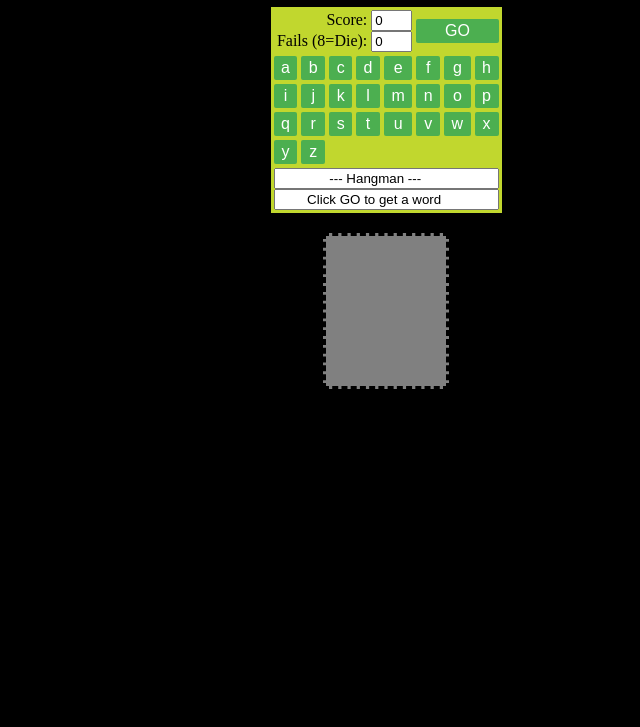
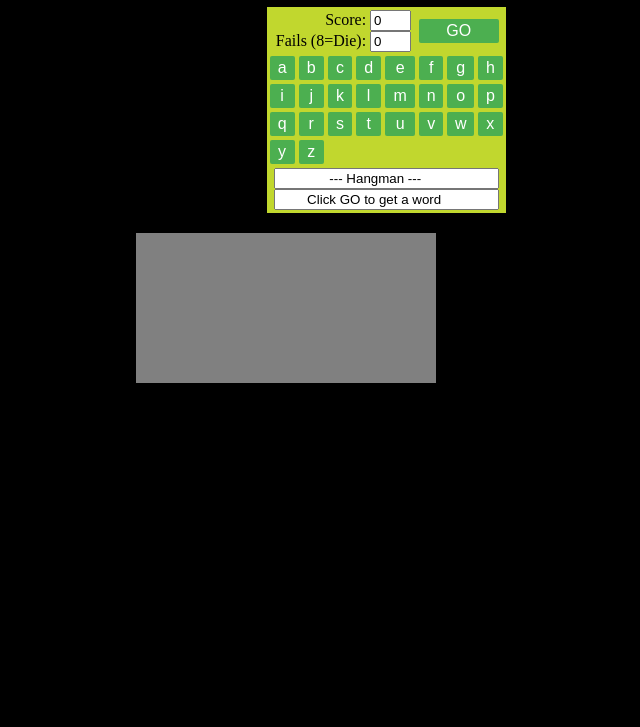
Before and after one commit to cxueli5/hangmangame17, a website: page public/index.html in a window 1280 px wide. Shown: the part 73-800 px from the top of the page, without its empty margins (254-894 px from the left). Drawn offline with Linux system fonts and the light colour scheme.

Commit message:
testHighScore

```diff
--- a/public/app.js
+++ b/public/app.js
@@ -13,7 +13,7 @@ var running = 0;
 var failnum = 0;
 var advising = 0;
 
-myStickman = document.getElementById("stickman");
+myStickman = document.getElementById("stickmanCanvas");
 context = myStickman.getContext("2d");
 
 function pick() {
@@ -44,7 +44,9 @@ function pick() {
   if (!blank) {
     // if all letters in list1 matches correct word, i.e. 'blank' remained = 0 for all i
     document.f.tried.value = "   === You Win! ===";
-    document.f.score.value++;
+    scoreVal = document.getElementById("scoreDisplayVal").value;
+    scoreVal++;
+    // document.f.score.value++;
     running = 0;
   }
 }
@@ -111,6 +113,21 @@ function advise(msg) {
     window.setTimeout("document.f.tried.value=savetext; advising=0;", 500);
   }
 }
+
+var xmlhttp = new XMLHttpRequest();
+var url =
+  "https://hangmangame17.herokuapp.com/highscore/" +
+  document.getElementById("scoreDisplayVal").value +
+  "?id=" +
+  playerid;
+var sendingText = document.getElementById("sendingText");
+sendingText.style.display = "block";
+
+xmlhttp.onreadystatechange = function () {
+  sendingText.style.display = "none";
+};
+xmlhttp.open("GET", url, true);
+xmlhttp.send();
 
 // call to the functions in drawArray
 var animate = function () {
--- a/public/index.html
+++ b/public/index.html
@@ -1,26 +1,38 @@
 <!DOCTYPE html>
+<!-- Start of HTML -->
 <html>
+  <!-- Start of head -->
   <head>
+    <!-- Meta tag and description -->
     <meta charset="utf-8" />
     <meta
       name="viewport"
       content="width=device-width, initial-scale=1.0,maximum-scale=1.0, user-scalable=no"
     />
+    <!-- Styling -->
+    <link rel="stylesheet" href="main.css" />
+    <!-- Script (at bottom) -->
+    <!-- Page TItle -->
     <title>Hangman Game</title>
   </head>
+  <!-- End of head -->
 
-  <body style="background-color:black;"></body>
-    <form name="f">
-      <center>
-        <link rel="stylesheet" href="main.css" />
-
-        <h1 style="color: yellowgreen">Hangman demo</h1>
-        <table bgcolor="#c1d72e" border="0">
+  <!-- Start of game body -->
+  <body id="gameBody">
+    <!-- Start of actual game (form) -->
+    <form name="f" id="mainGamePage">
+      <!-- Ingame title -->
+      <h1 id="gameName">Hangman demo</h1>
+      <!-- Start of table (Score, No. of Fails, Keypad, Word blanks) -->
+      <table id="gameTable">
+        <!-- Row1 (Score and No. of fails display) -->
         <tr>
-            <td colspan="5" align="RIGHT">
+          <!-- Score Display -->
+          <td id="scoreDisplay"class="gameContent" colspan="5">
             Score:
             <input
-                type="TEXT"
+            id="scoreDisplayVal"
+              type="text"
               name="score"
               value="0"
               onfocus="score.blur();"
@@ -36,7 +48,7 @@
               size="2"
             />
           </td>
-            <td colspan="4" align="RIGHT">
+          <td id="startGameBtn" class="gameBtn" colspan="4">
             <input
               type="BUTTON"
               class="button"
@@ -46,7 +58,7 @@
           </td>
         </tr>
         <tr>
-            <td>
+          <td class="gameBtn">
             <input
               type="BUTTON"
               class="button"
@@ -62,7 +74,7 @@
               onclick="seek('b');"
             />
           </td>
-            <td>
+          <td class="gameBtn">
             <input
               type="BUTTON"
               class="button"
@@ -70,7 +82,7 @@
               onclick="seek('c');"
             />
           </td>
-            <td>
+          <td class="gameBtn">
             <input
               type="BUTTON"
               class="button"
@@ -78,7 +90,7 @@
               onclick="seek('d');"
             />
           </td>
-            <td>
+          <td class="gameBtn">
             <input
               type="BUTTON"
               class="button"
@@ -86,15 +98,15 @@
               onclick="seek('e');"
             />
           </td>
-            <td>
+          <td class="gameBtn">
             <input
               type="BUTTON"
               class="button"
               value=" f "
               onclick="seek('f');"
             />
-            </td>
-            <td>
+          </td class="gameBtn">
+          <td class="gameBtn">
             <input
               type="BUTTON"
               class="button"
@@ -102,7 +114,7 @@
               onclick="seek('g');"
             />
           </td>
-            <td>
+          <td class="gameBtn">
             <input
               type="BUTTON"
               class="button"
@@ -112,7 +124,7 @@
           </td>
         </tr>
         <tr>
-            <td>
+          <td class="gameBtn">
             <input
               type="BUTTON"
               class="button"
@@ -120,7 +132,7 @@
               onclick="seek('i');"
             />
           </td>
-            <td>
+          <td class="gameBtn">
             <input
               type="BUTTON"
               class="button"
@@ -128,7 +140,7 @@
               onclick="seek('j');"
             />
           </td>
-            <td>
+          <td class="gameBtn">
             <input
               type="BUTTON"
               class="button"
@@ -136,7 +148,7 @@
               onclick="seek('k');"
             />
           </td>
-            <td>
+          <td class="gameBtn">
             <input
               type="BUTTON"
               class="button"
@@ -144,7 +156,7 @@
               onclick="seek('l');"
             />
           </td>
-            <td>
+          <td class="gameBtn">
             <input
               type="BUTTON"
               class="button"
@@ -152,7 +164,7 @@
               onclick="seek('m');"
             />
           </td>
-            <td>
+          <td class="gameBtn">
             <input
               type="BUTTON"
               class="button"
@@ -160,7 +172,7 @@
               onclick="seek('n');"
             />
           </td>
-            <td>
+          <td class="gameBtn">
             <input
               type="BUTTON"
               class="button"
@@ -168,7 +180,7 @@
               onclick="seek('o');"
             />
           </td>
-            <td>
+          <td class="gameBtn">
             <input
               type="BUTTON"
               class="button"
@@ -178,7 +190,7 @@
           </td>
         </tr>
         <tr>
-            <td>
+          <td class="gameBtn">
             <input
               type="BUTTON"
               class="button"
@@ -186,7 +198,7 @@
               onclick="seek('q');"
             />
           </td>
-            <td>
+          <td class="gameBtn">
             <input
               type="BUTTON"
               class="button"
@@ -194,7 +206,7 @@
               onclick="seek('r');"
             />
           </td>
-            <td>
+          <td class="gameBtn">
             <input
               type="BUTTON"
               class="button"
@@ -202,7 +214,7 @@
               onclick="seek('s');"
             />
           </td>
-            <td>
+          <td class="gameBtn">
             <input
               type="BUTTON"
               class="button"
@@ -210,7 +222,7 @@
               onclick="seek('t');"
             />
           </td>
-            <td>
+          <td class="gameBtn">
             <input
               type="BUTTON"
               class="button"
@@ -218,7 +230,7 @@
               onclick="seek('u');"
             />
           </td>
-            <td>
+          <td class="gameBtn">
             <input
               type="BUTTON"
               class="button"
@@ -226,7 +238,7 @@
               onclick="seek('v');"
             />
           </td>
-            <td>
+          <td class="gameBtn">
             <input
               type="BUTTON"
               class="button"
@@ -234,7 +246,7 @@
               onclick="seek('w');"
             />
           </td>
-            <td>
+          <td class="gameBtn">
             <input
               type="BUTTON"
               class="button"
@@ -244,7 +256,7 @@
           </td>
         </tr>
         <tr>
-            <td>
+          <td class="gameBtn">
             <input
               type="BUTTON"
               class="button"
@@ -252,7 +264,7 @@
               onclick="seek('y');"
             />
           </td>
-            <td>
+          <td class="gameBtn">
             <input
               type="BUTTON"
               class="button"
@@ -262,7 +274,7 @@
           </td>
         </tr>
         <tr>
-            <td colspan="8" align="CENTER">
+          <td id="guessWord" class="gameContent" colspan="8">
             <input
               type="TEXT"
               name="word"
@@ -281,22 +293,12 @@
           </td>
         </tr>
       </table>
-        <canvas
-          id="stickman"
-          style="
-            position: relative;
-            left: 0px;
-            top: 20px;
-            background-color: grey;
-            border-style: dashed;
-            border-color: black;
-          "
-          width="120px"
-          >This Text will show if the Browser does NOT support HTML5 Canvas
-          tag</canvas
-        >
+      <canvas id="stickmanCanvas">
+        <!-- error msg shown if browser does not support HTML5 canvas tag -->
+        Stickman canvas not showing as browser does not support HTML5 canvas.
+        Try using Chrome instead.
+      </canvas>
       <script src="app.js"></script>
-      </center>
     </form>
   </body>
 </html>
--- a/public/main.css
+++ b/public/main.css
@@ -1,5 +1,5 @@
 .button {
-    background-color: #4CAF50;
+  background-color: #4caf50;
   /* this will apply current style to anything in html with class="button"*/
   border: none;
   color: white;
@@ -14,3 +14,55 @@
   background-color: #08530b;
   color: white;
 }
+
+#mainGamePage {
+  max-width: 500px;
+  margin: auto;
+}
+
+#gameBody {
+  background-color: black;
+}
+
+#gameTable {
+  background-color: #c1d72e;
+  border: none;
+  /* align center */
+  border: none;
+  max-width: 500px;
+  margin: auto;
+}
+
+#gameName {
+  color: yellowgreen;
+  text-align: center;
+}
+
+.gameContent {
+  padding-right: 5px;
+  padding-left: 5px;
+}
+
+#scoreDisplay,
+#startGameBtn {
+  text-align: right;
+  padding-right: 5px;
+}
+
+#guessWord {
+  text-align: center;
+}
+
+#stickmanCanvas {
+  width: "120px";
+  position: relative;
+  left: 0px;
+  top: 20px;
+  background-color: grey;
+  border-style: dashed;
+  border-color: black;
+  /* align center */
+  border: none;
+  max-width: 500px;
+  margin: auto;
+}
```
Also changed, not shown: index.js (+37 -3 lines). Lines whose indentation alone changed are shown as unchanged.
